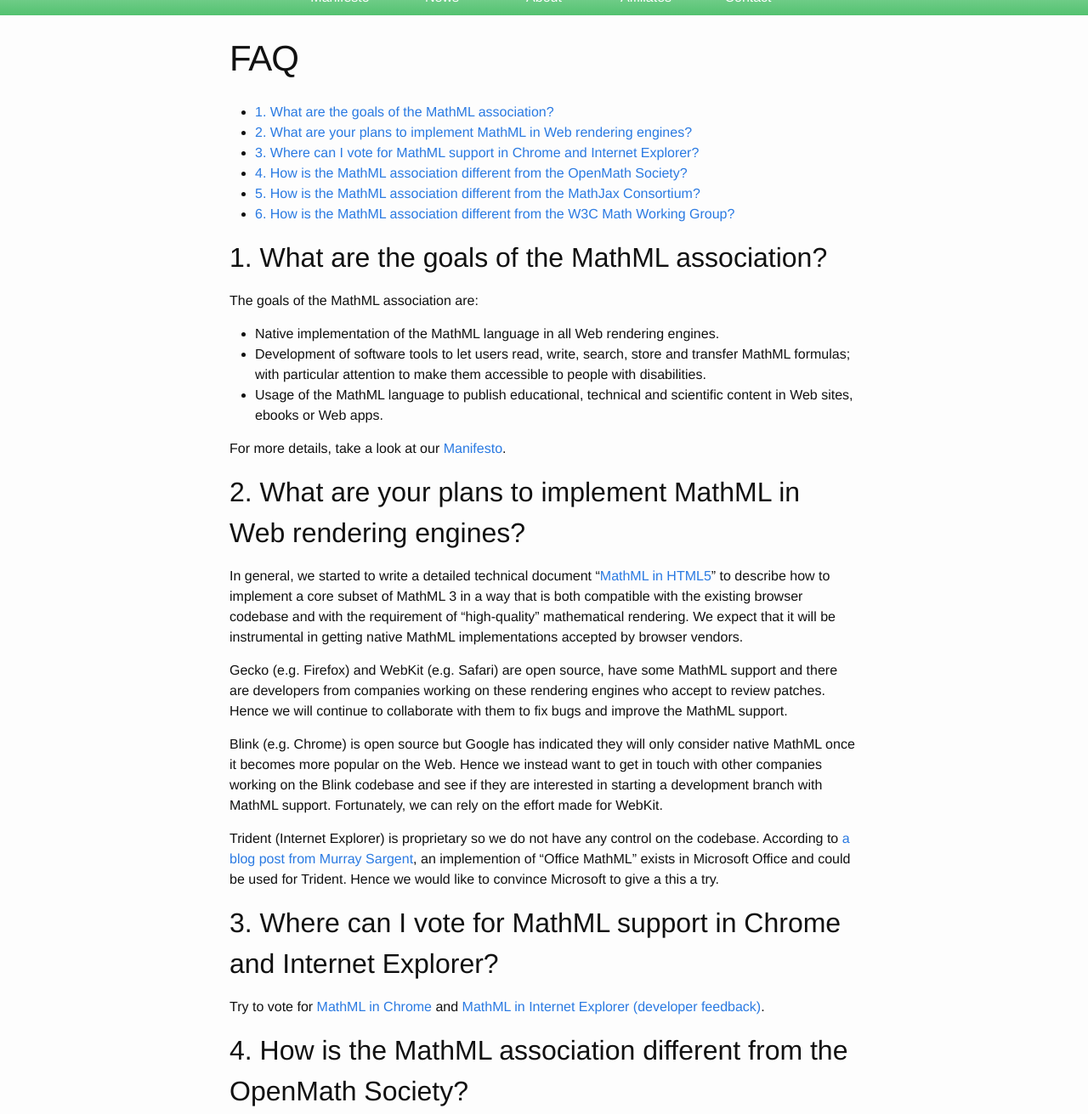
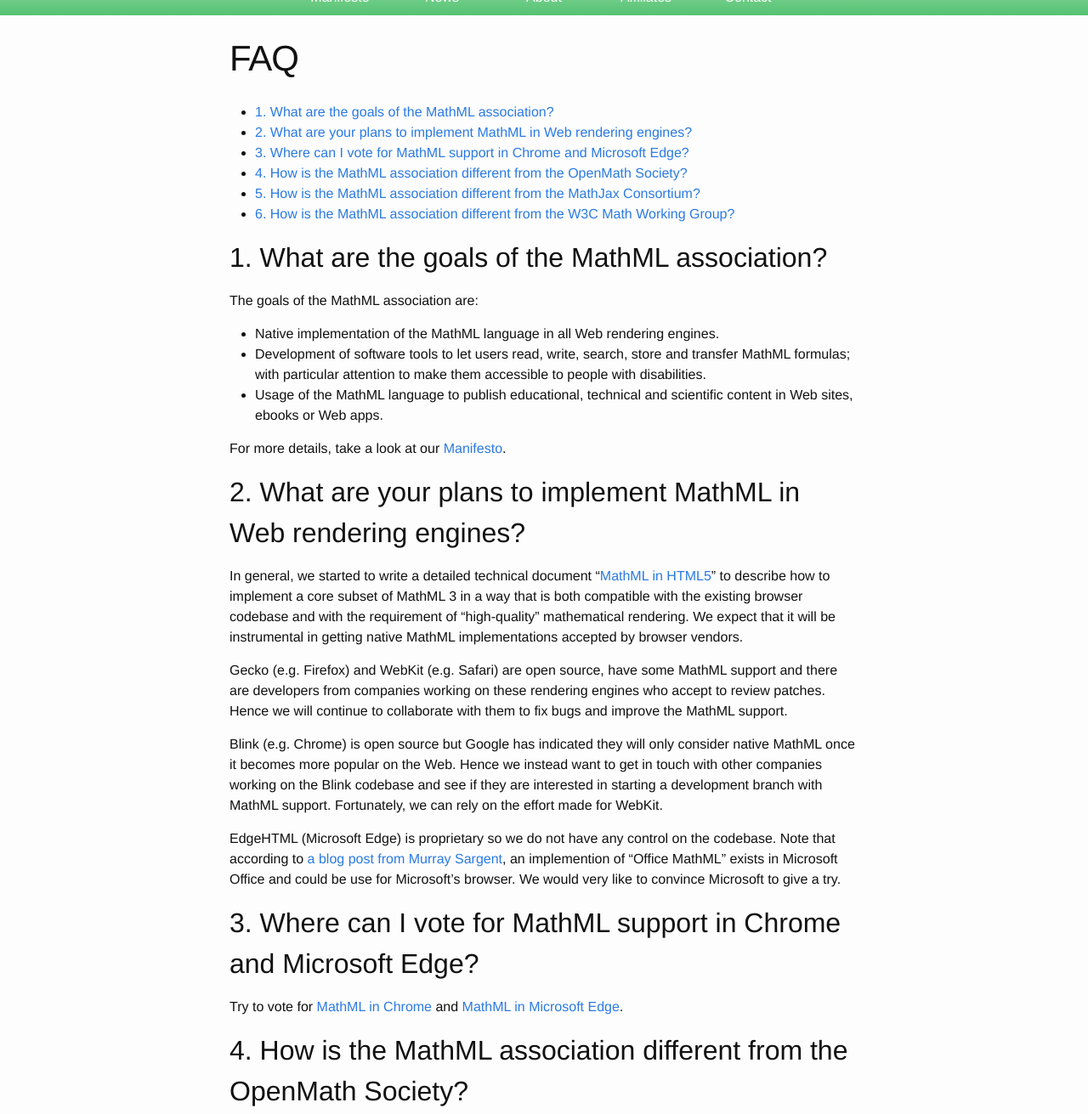
Before and after one commit to MathML/website, a Jekyll site: the page built from faq.md, in a window 1280 px wide and 1400 px high, scrolled down 235 px, cut to the strip 89-1400 px from the top of the window. Shown: the whole strip at 85% size. Built offline with Jekyll 4.4.1, drawn with Linux system fonts in a browser that asks for light colours.

Commit message:
Replace IE/Trident with Microsoft Edge/EdgeHTML

```diff
--- a/faq.md
+++ b/faq.md
@@ -39,14 +39,14 @@
 if they are interested in starting a development branch with MathML support.
 Fortunately, we can rely on the effort made for WebKit.
 
-Trident (Internet Explorer) is proprietary so we do not have any control on
-the codebase. According to [a blog post from Murray Sargent](http://blogs.msdn.com/b/murrays/archive/2014/04/27/opentype-math-tables.aspx), an implemention
-of "Office MathML" exists in Microsoft Office and could be used for Trident.
-Hence we would like to convince Microsoft to give a this a try.
+EdgeHTML (Microsoft Edge) is proprietary so we do not have any control on
+the codebase. Note that according to [a blog post from Murray Sargent](http://blogs.msdn.com/b/murrays/archive/2014/04/27/opentype-math-tables.aspx), an
+implemention of "Office MathML" exists in Microsoft Office and could be use for
+Microsoft's browser. We would very like to convince Microsoft to give a try.
 
-## 3. Where can I vote for MathML support in Chrome and Internet Explorer?
+## 3. Where can I vote for MathML support in Chrome and Microsoft Edge?
 
-Try to vote for [MathML in Chrome](https://code.google.com/p/chromium/issues/detail?id=152430) and [MathML in Internet Explorer (developer feedback)](https://status.modern.ie/mathml).
+Try to vote for [MathML in Chrome](https://code.google.com/p/chromium/issues/detail?id=152430) and [MathML in Microsoft Edge](https://dev.windows.com/en-us/microsoft-edge/platform/status/mathml).
 
 ## 4. How is the MathML association different from the OpenMath Society?
 
```
